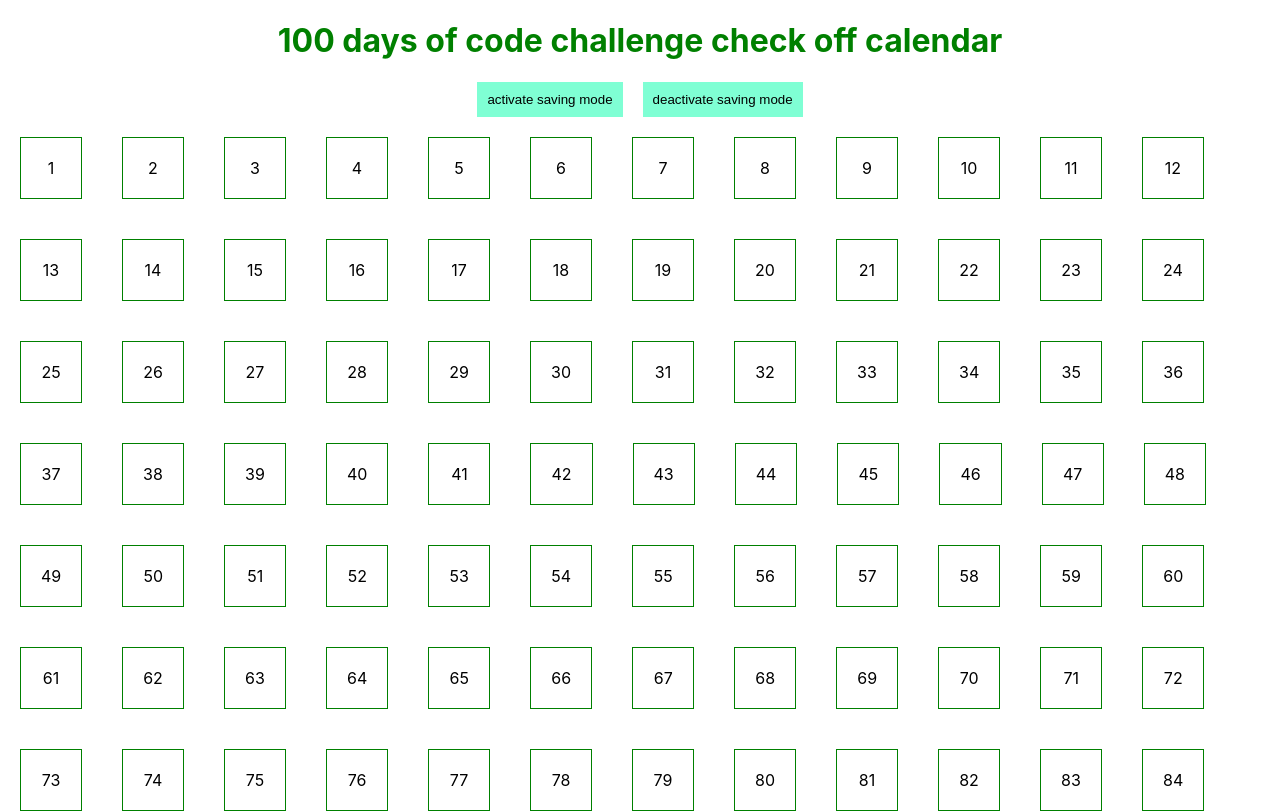
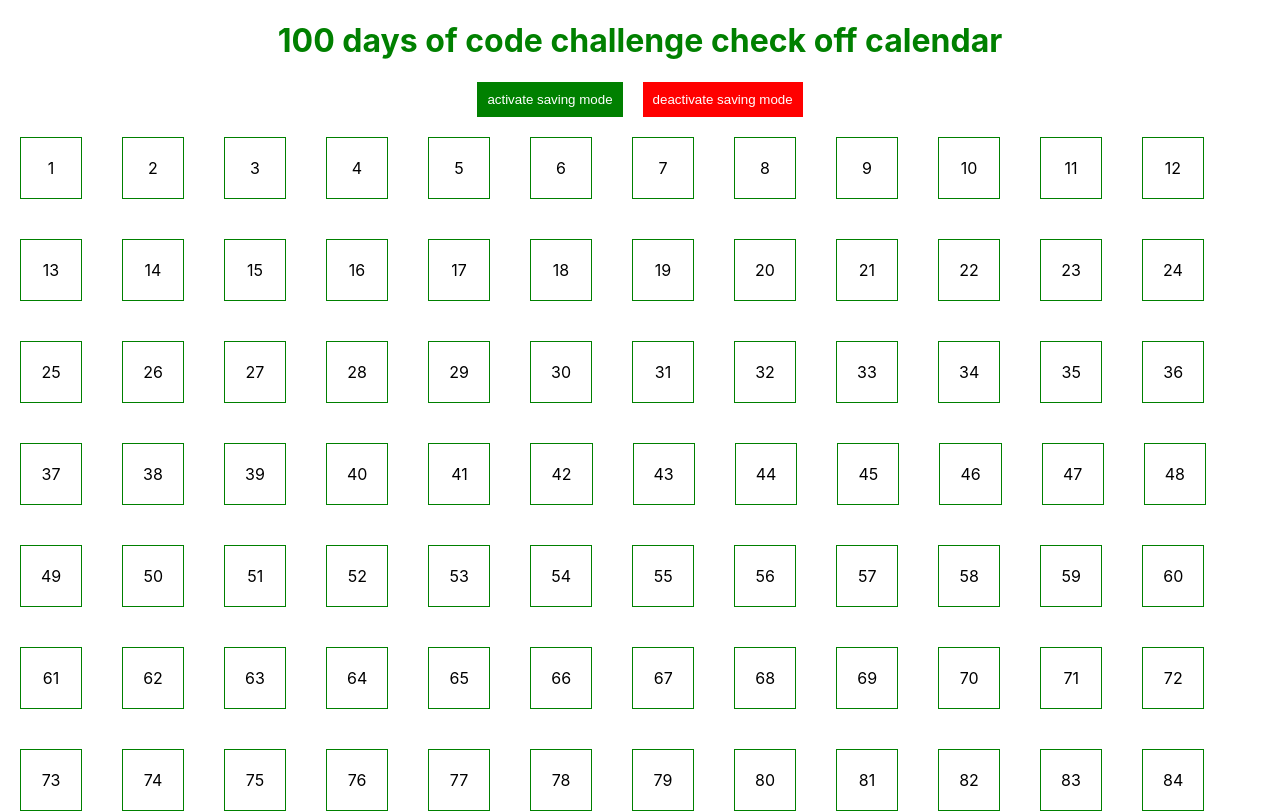
Before and after one commit to Anna-Koberidze/100-days-of-code-calendar, a React (Create React App) app: page / in a window 1280 px wide. Shown: the top 812 px of the page. Built offline with nearby package versions, Linux system fonts and the light colour scheme.

Commit message:
some styling

```diff
--- a/src/App.js
+++ b/src/App.js
@@ -43,12 +43,15 @@ function App() {
   return (
     <div onLoad={handleLoad}>
       <h1>100 days of code challenge check off calendar</h1>
+
       <div className="App">
         <div className="button-container">
           <button className="note__save" onClick={handleSave}>
             activate saving mode
           </button>
-          <button onClick={unmountSave}>deactivate saving mode</button>
+          <button className="unmount-save" onClick={unmountSave}>
+            deactivate saving mode
+          </button>
         </div>
         <div className="container">
           {numbers.map((number, index) => {
--- a/src/index.css
+++ b/src/index.css
@@ -25,6 +25,7 @@ code {
   min-width: 20px;
   min-height: 20px;
   cursor: pointer;
+  transition: all 0.5s ease-in-out;
 }
 .container {
   display: flex;
@@ -32,10 +33,10 @@ code {
   flex-wrap: wrap;
 }
 .active {
-  border: 2px solid gold;
+  border-color: orange;
   color: white;
   background-color: orangered;
-  box-shadow: rgba(0, 0, 0, 0.19) 0px 10px 20px, rgba(0, 0, 0, 0.23) 0px 6px 6px;
+  box-shadow: rgba(0, 0, 0, 0.19) 0px 5px 20px, rgba(0, 0, 0, 0.23) 0px 6px 6px;
 }
 h1 {
   text-align: center;
@@ -43,10 +44,14 @@ h1 {
 }
 button {
   display: inline-block;
-  background-color: aquamarine;
+  background-color: green;
   border: none;
   padding: 10px;
   cursor: pointer;
+  color: white;
+}
+.unmount-save {
+  background-color: red;
 }
 .button-container {
   display: flex;
```
